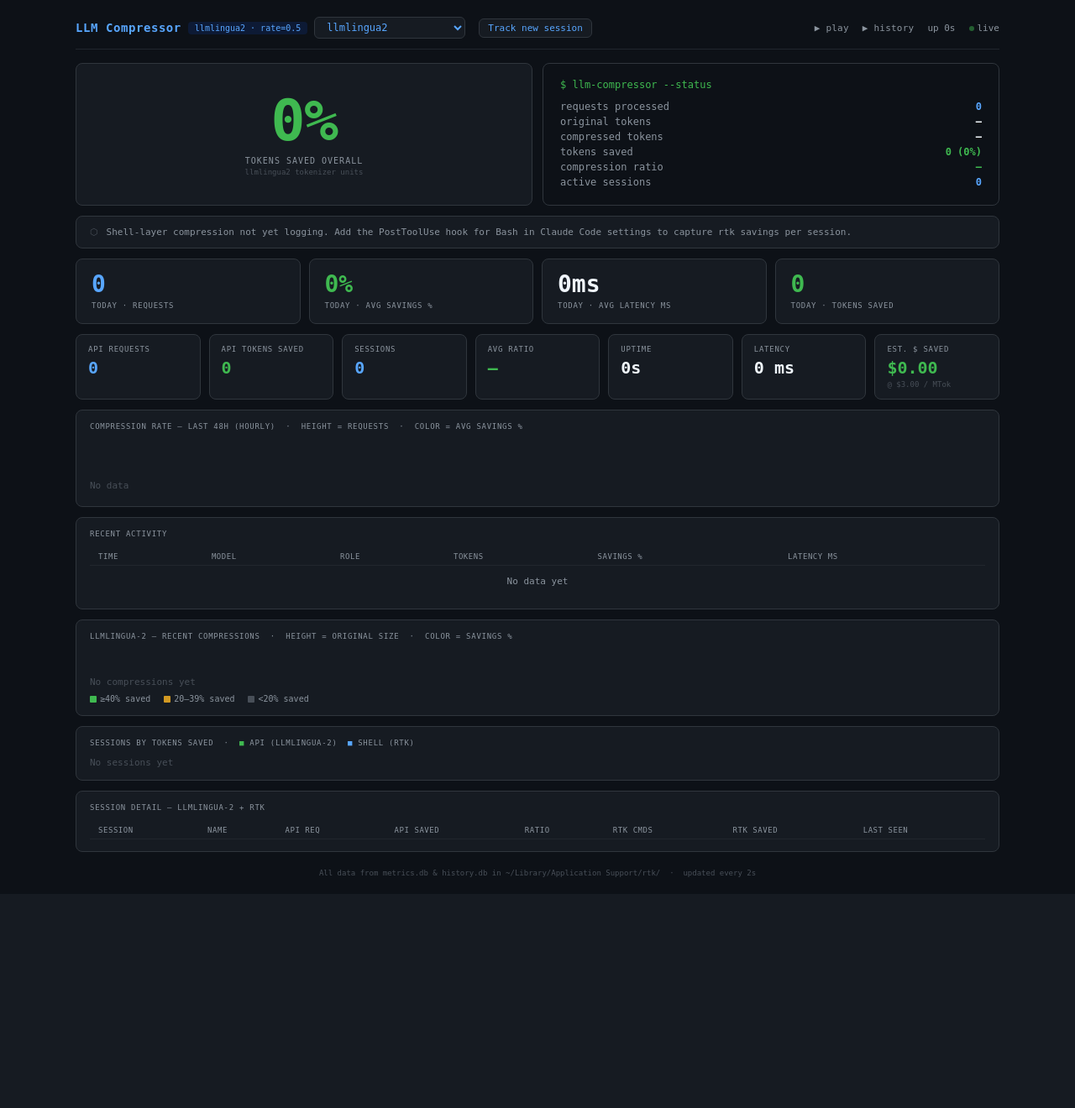
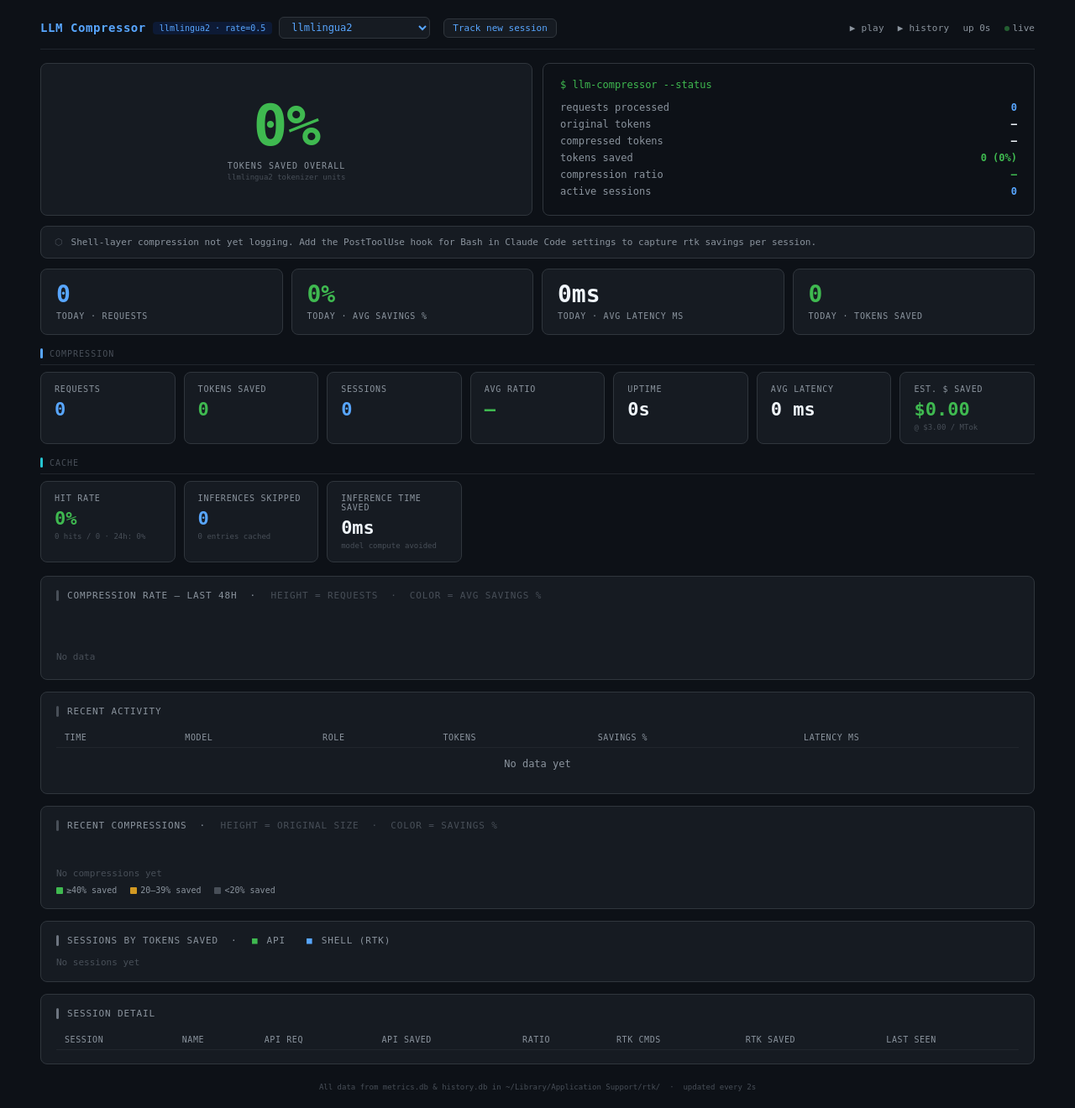
Before and after one commit to jeancsil/llm-compressor, a FastAPI app: page /dashboard in a window 1280 px wide. Shown: the whole page at 84% size. Before the commit the page ends 1045 px from the top, so only its background shows below. Run offline with FastAPI, Linux system fonts and the light colour scheme; data comes from the database, SQL or seed files in the repository; data that the repository does not hold is empty; some libraries are stand-ins or nearby versions.

Commit message:
Compression caching: hybrid memory + SQLite exact-match cache (#3)
* Add cache-key helper for compression caching

* Add compression_cache table and cache_hit column

* Add CompressionCache (memory LRU + SQLite backing)

* Add _cache module global for compression cache

* Record cache_hit flag on compressions rows

* Cache lookups in compress_text; instantiate cache in lifespan

* Report cache hit ratio in /stats

* feat: window cache hit-ratio by deploy marker and last 24h

Avoids diluting the cache hit ratio with the pre-feature backlog of misses:
- set a one-time cache_since meta marker in init_db
- _cache_stats now returns since_deploy and last_24h windows, each with
  hits/total/hit_ratio

* docs: document exact-match cache design decision; add cache hit rate card to dashboard

Explains why exact-match at the message-block level (not chunk-splitting)
is the right granularity for this use case, given the Anthropic API's
stateless resend pattern.

* feat: expand cache metrics — skipped inferences, time saved, entries, role breakdown

/stats cache payload now includes entries count, total inference time saved,
and per-role breakdown (hits, ratio, avg miss latency, time saved). Dashboard
shows two new cards (Inferences Skipped, Inference Time Saved) and a
role-breakdown table mirroring the rtk commands section.

* style: wider layout, larger fonts, category-accented sections, grouped metric cards

- Body max-width 1140→1440px, side padding 20→48px
- Font bumps: labels 9→10px, section titles 9→11px, table text 11→12px
- Metric cards split into Compression (7) and Cache (3) labeled groups
- Colored left-border accents on section titles by category:
  blue=compression, teal=cache, green=rtk, purple=model, gray=activity/sessions

```diff
--- a/templates/dashboard.html
+++ b/templates/dashboard.html
@@ -6,7 +6,7 @@
 <title>LLM Compressor</title>
 <style>
   * { box-sizing: border-box; margin: 0; padding: 0; }
-  body { font-family: 'SF Mono', 'Fira Code', monospace; background: #0d1117; color: #c9d1d9; padding: 20px; max-width: 1140px; margin: 0 auto; }
+  body { font-family: 'SF Mono', 'Fira Code', monospace; background: #0d1117; color: #c9d1d9; padding: 20px 48px; max-width: 1440px; margin: 0 auto; }
 
   /* ── Header ── */
   .header { display: flex; align-items: center; justify-content: space-between; margin-bottom: 16px; padding-bottom: 12px; border-bottom: 1px solid #21262d; }
@@ -31,7 +31,7 @@
   .layer-api   .layer-pct { color: #58a6ff; }
   .layer-sub { font-size: 10px; color: #8b949e; margin-top: 6px; }
   .layer-stats { margin-top: 12px; display: flex; flex-direction: column; gap: 3px; }
-  .layer-stat { display: flex; justify-content: space-between; font-size: 11px; }
+  .layer-stat { display: flex; justify-content: space-between; font-size: 12px; }
   .layer-stat-k { color: #8b949e; }
   .layer-stat-v { color: #c9d1d9; font-weight: 600; }
 
@@ -43,7 +43,7 @@
   .hero-sublabel { font-size: 9px; color: #484f58; margin-top: 3px; }
   .hero-right { background: #0d1117; border: 1px solid #30363d; border-radius: 8px; padding: 18px 20px; }
   .term-prompt { color: #3fb950; margin-bottom: 10px; font-size: 12px; }
-  .term-line { display: flex; gap: 8px; padding: 2px 0; font-size: 12px; }
+  .term-line { display: flex; gap: 8px; padding: 3px 0; font-size: 12px; }
   .term-key { color: #8b949e; flex: 1; white-space: nowrap; }
   .term-val { color: #f0f6fc; font-weight: 600; text-align: right; }
   .term-val.green { color: #3fb950; }
@@ -74,30 +74,46 @@
   @media (max-width: 700px) { .dual-panel-grid { grid-template-columns: 1fr; } }
 
   /* ── Today tiles ── */
-  .tiles { display: grid; grid-template-columns: repeat(4, 1fr); gap: 10px; margin-bottom: 12px; }
+  .tiles { display: grid; grid-template-columns: repeat(4, 1fr); gap: 10px; margin-bottom: 16px; }
   .tile { background: #161b22; border: 1px solid #30363d; border-radius: 8px; padding: 16px 18px; cursor: default; transition: transform .15s, box-shadow .15s; }
   .tile:hover { transform: translateY(-2px); box-shadow: 0 4px 16px rgba(0,0,0,.4); }
   .tile-num { font-size: 28px; font-weight: 800; color: #f0f6fc; line-height: 1; }
   .tile-num.blue  { color: #58a6ff; }
   .tile-num.green { color: #3fb950; }
-  .tile-label { font-size: 9px; color: #8b949e; text-transform: uppercase; letter-spacing: .08em; margin-top: 6px; }
+  .tile-label { font-size: 10px; color: #8b949e; text-transform: uppercase; letter-spacing: .08em; margin-top: 6px; }
+
+  /* ── Card groups ── */
+  .card-group { margin-bottom: 16px; }
+  .card-group-label { font-size: 10px; color: #484f58; text-transform: uppercase; letter-spacing: .1em; padding-bottom: 7px; margin-bottom: 8px; border-bottom: 1px solid #21262d; display: flex; align-items: center; gap: 8px; }
+  .card-group-label::before { content: ''; width: 3px; height: 12px; border-radius: 2px; flex-shrink: 0; }
+  .card-group-label.s-compression::before { background: #58a6ff; }
+  .card-group-label.s-cache::before       { background: #26c5d2; }
 
   /* ── Metric cards ── */
-  .cards { display: grid; grid-template-columns: repeat(7, 1fr); gap: 10px; margin-bottom: 12px; }
-  .card { background: #161b22; border: 1px solid #30363d; border-radius: 8px; padding: 12px 14px; }
-  .card-label { font-size: 9px; color: #8b949e; text-transform: uppercase; letter-spacing: .08em; margin-bottom: 5px; }
-  .card-value { font-size: 20px; font-weight: 700; color: #f0f6fc; }
+  .cards { display: grid; gap: 10px; }
+  .cards.compression-cards { grid-template-columns: repeat(7, 1fr); }
+  .cards.cache-cards        { grid-template-columns: repeat(3, 1fr); max-width: calc((3/7) * 100% + (3/7 - 1) * 10px); }
+  .card { background: #161b22; border: 1px solid #30363d; border-radius: 8px; padding: 14px 16px; }
+  .card-label { font-size: 10px; color: #8b949e; text-transform: uppercase; letter-spacing: .08em; margin-bottom: 6px; }
+  .card-value { font-size: 22px; font-weight: 700; color: #f0f6fc; }
   .card-value.blue  { color: #58a6ff; }
   .card-value.green { color: #3fb950; }
 
   /* ── Shared section ── */
-  .section { background: #161b22; border: 1px solid #30363d; border-radius: 8px; padding: 14px 16px; margin-bottom: 12px; }
-  .section-title { font-size: 9px; color: #8b949e; text-transform: uppercase; letter-spacing: .08em; margin-bottom: 12px; }
+  .section { background: #161b22; border: 1px solid #30363d; border-radius: 8px; padding: 16px 18px; margin-bottom: 14px; }
+  .section-title { font-size: 11px; color: #8b949e; text-transform: uppercase; letter-spacing: .08em; margin-bottom: 13px; display: flex; align-items: center; gap: 10px; }
+  .section-title::before { content: ''; width: 3px; height: 13px; border-radius: 2px; flex-shrink: 0; background: transparent; }
+  .section-title.s-cache::before       { background: #26c5d2; }
+  .section-title.s-rtk::before         { background: #3fb950; }
+  .section-title.s-model::before       { background: #a371f7; }
+  .section-title.s-compression::before { background: #58a6ff; }
+  .section-title.s-activity::before    { background: #484f58; }
+  .section-title.s-sessions::before    { background: #6e7681; }
 
   /* ── rtk command table ── */
-  .cmd-table { width: 100%; border-collapse: collapse; font-size: 11px; }
-  .cmd-table th { text-align: left; color: #8b949e; padding: 4px 8px; border-bottom: 1px solid #21262d; font-weight: normal; font-size: 9px; text-transform: uppercase; letter-spacing: .06em; }
-  .cmd-table td { padding: 6px 8px; border-bottom: 1px solid #21262d; vertical-align: middle; }
+  .cmd-table { width: 100%; border-collapse: collapse; font-size: 12px; }
+  .cmd-table th { text-align: left; color: #8b949e; padding: 5px 8px; border-bottom: 1px solid #21262d; font-weight: normal; font-size: 10px; text-transform: uppercase; letter-spacing: .06em; }
+  .cmd-table td { padding: 7px 8px; border-bottom: 1px solid #21262d; vertical-align: middle; }
   .cmd-table tr:last-child td { border-bottom: none; }
   .cmd-table tr:hover td { background: #1c2128; }
   .cmd-name { color: #c9d1d9; font-family: inherit; }
@@ -141,9 +157,9 @@
   .sess-bar-saved { width: 54px; text-align: right; color: #484f58; flex-shrink: 0; font-size: 10px; }
 
   /* ── Tables ── */
-  table { width: 100%; border-collapse: collapse; font-size: 11px; }
-  th { text-align: left; color: #8b949e; padding: 5px 10px; border-bottom: 1px solid #21262d; font-weight: normal; font-size: 9px; text-transform: uppercase; letter-spacing: .06em; }
-  td { padding: 7px 10px; border-bottom: 1px solid #21262d; vertical-align: middle; }
+  table { width: 100%; border-collapse: collapse; font-size: 12px; }
+  th { text-align: left; color: #8b949e; padding: 6px 10px; border-bottom: 1px solid #21262d; font-weight: normal; font-size: 10px; text-transform: uppercase; letter-spacing: .06em; }
+  td { padding: 8px 10px; border-bottom: 1px solid #21262d; vertical-align: middle; }
   tr:last-child td { border-bottom: none; }
   tr:hover td { background: #1c2128; }
   .badge     { display: inline-block; padding: 2px 7px; border-radius: 4px; font-size: 10px; background: #1a3a4a; color: #58a6ff; }
@@ -155,10 +171,12 @@
   /* ── Footer ── */
   .footer { font-size: 9px; color: #484f58; text-align: center; padding-top: 8px; }
 
-  @media (max-width: 700px) {
+  @media (max-width: 900px) {
+    body { padding: 16px 20px; }
     .layers, .hero-solo { grid-template-columns: 1fr; }
     .tiles { grid-template-columns: repeat(2, 1fr); }
-    .cards { grid-template-columns: repeat(2, 1fr); }
+    .cards.compression-cards { grid-template-columns: repeat(4, 1fr); }
+    .cards.cache-cards        { grid-template-columns: repeat(3, 1fr); max-width: 100%; }
     .layer-pct, .hero-pct { font-size: 48px; }
   }
 
@@ -348,58 +366,92 @@
   </div>
 </div>
 
-<!-- Metric cards (API layer) -->
-<div class="cards">
-  <div class="card"><div class="card-label">API Requests</div><div class="card-value blue"  id="card_requests">—</div></div>
-  <div class="card"><div class="card-label">API Tokens Saved</div><div class="card-value green" id="card_saved">—</div></div>
-  <div class="card"><div class="card-label">Sessions</div><div class="card-value blue"  id="card_sessions">—</div></div>
-  <div class="card"><div class="card-label">Avg Ratio</div><div class="card-value green" id="card_ratio">—</div></div>
-  <div class="card"><div class="card-label">Uptime</div><div class="card-value"          id="card_uptime">—</div></div>
-  <div class="card"><div class="card-label">Latency</div><div class="card-value" id="card_latency">—</div></div>
-  <div class="card">
-    <div class="card-label">Est. $ Saved</div>
-    <div class="card-value green" id="card_cost">—</div>
-    <div style="font-size:9px;color:#484f58;margin-top:3px" id="card_cost_label">@ $3.00 / MTok</div>
+<!-- Card group: Compression -->
+<div class="card-group">
+  <div class="card-group-label s-compression">Compression</div>
+  <div class="cards compression-cards">
+    <div class="card"><div class="card-label">Requests</div><div class="card-value blue" id="card_requests">—</div></div>
+    <div class="card"><div class="card-label">Tokens Saved</div><div class="card-value green" id="card_saved">—</div></div>
+    <div class="card"><div class="card-label">Sessions</div><div class="card-value blue" id="card_sessions">—</div></div>
+    <div class="card"><div class="card-label">Avg Ratio</div><div class="card-value green" id="card_ratio">—</div></div>
+    <div class="card"><div class="card-label">Uptime</div><div class="card-value" id="card_uptime">—</div></div>
+    <div class="card"><div class="card-label">Avg Latency</div><div class="card-value" id="card_latency">—</div></div>
+    <div class="card">
+      <div class="card-label">Est. $ Saved</div>
+      <div class="card-value green" id="card_cost">—</div>
+      <div style="font-size:9px;color:#484f58;margin-top:4px" id="card_cost_label">@ $3.00 / MTok</div>
+    </div>
   </div>
 </div>
 
-<!-- rtk top commands (shown when rtk present) -->
+<!-- Card group: Cache -->
+<div class="card-group">
+  <div class="card-group-label s-cache">Cache</div>
+  <div class="cards cache-cards">
+    <div class="card">
+      <div class="card-label">Hit Rate</div>
+      <div class="card-value green" id="card_cache_ratio">—</div>
+      <div style="font-size:9px;color:#484f58;margin-top:4px" id="card_cache_sub">since deploy</div>
+    </div>
+    <div class="card">
+      <div class="card-label">Inferences Skipped</div>
+      <div class="card-value blue" id="card_cache_hits">—</div>
+      <div style="font-size:9px;color:#484f58;margin-top:4px" id="card_cache_entries">— entries cached</div>
+    </div>
+    <div class="card">
+      <div class="card-label">Inference Time Saved</div>
+      <div class="card-value" id="card_cache_time">—</div>
+      <div style="font-size:9px;color:#484f58;margin-top:4px">model compute avoided</div>
+    </div>
+  </div>
+</div>
+
+<!-- Cache role breakdown -->
+<div class="section" id="cache_section" style="display:none">
+  <div class="section-title s-cache">Hit rate by role</div>
+  <table class="cmd-table">
+    <thead><tr><th>Role</th><th>Hits / Total</th><th>Hit Rate</th><th>Avg miss latency</th><th>Time saved</th></tr></thead>
+    <tbody id="cache_role_body"></tbody>
+  </table>
+</div>
+
+<!-- RTK top commands -->
 <div class="section" id="rtk_section" style="display:none">
-  <div class="section-title">rtk — top commands by tokens saved</div>
+  <div class="section-title s-rtk">Top commands by tokens saved</div>
   <table class="cmd-table">
     <thead><tr><th>Command</th><th>Runs</th><th>Saved</th><th>Avg %</th><th style="width:140px"></th></tr></thead>
     <tbody id="rtk_cmd_body"></tbody>
   </table>
 </div>
 
-<!-- Row 2: Model comparison -->
+<!-- Model comparison -->
 <div class="section" id="model_section" style="display:none">
-  <div class="section-title">Model comparison</div>
+  <div class="section-title s-model">Model comparison</div>
   <table>
     <thead><tr><th>Model</th><th style="width:200px">Requests</th><th>Savings %</th><th>Latency ms</th></tr></thead>
     <tbody id="model_body"></tbody>
   </table>
 </div>
 
-<!-- Row 3: 48h timeseries -->
+<!-- 48h timeseries -->
 <div class="section">
-  <div class="section-title">compression rate — last 48h (hourly) &nbsp;·&nbsp; height = requests &nbsp;·&nbsp; color = avg savings %</div>
+  <div class="section-title s-activity">Compression rate — last 48h &nbsp;·&nbsp; <span style="color:#484f58;font-weight:normal">height = requests &nbsp;·&nbsp; color = avg savings %</span></div>
   <div id="ts_chart" class="ts-chart"><span class="spark-empty">No data</span></div>
   <div id="ts_labels" class="ts-labels"></div>
 </div>
 
-<!-- Row 4: Recent activity -->
+<!-- Recent activity -->
 <div class="section">
-  <div class="section-title">Recent activity</div>
+  <div class="section-title s-activity">Recent activity</div>
   <table>
     <thead><tr><th>Time</th><th>Model</th><th>Role</th><th>Tokens</th><th>Savings %</th><th>Latency ms</th></tr></thead>
     <tbody id="recent_body"></tbody>
   </table>
 </div>
 
-<!-- LLMLingua sparkline -->
+<!-- Compressions sparkline -->
 <div class="section">
-  <div class="section-title">LLMLingua-2 — recent compressions &nbsp;·&nbsp; height = original size &nbsp;·&nbsp; color = savings %</div>
+  <div class="section-title s-activity">Recent compressions &nbsp;·&nbsp; <span style="color:#484f58;font-weight:normal">height = original size &nbsp;·&nbsp; color = savings %</span></div>
   <div id="sparkline" class="sparkline"><span class="spark-empty">No compressions yet</span></div>
   <div class="spark-legend">
     <span><span class="leg-dot" style="background:#3fb950"></span>&#x2265;40% saved</span>
@@ -410,13 +462,13 @@
 
 <!-- Session efficiency bars -->
 <div class="section">
-  <div class="section-title">Sessions by tokens saved &nbsp;·&nbsp; <span style="color:#3fb950">■</span> API (LLMLingua-2) &nbsp;<span style="color:#58a6ff">■</span> Shell (rtk)</div>
+  <div class="section-title s-sessions">Sessions by tokens saved &nbsp;·&nbsp; <span style="color:#3fb950">■</span> API &nbsp;<span style="color:#58a6ff">■</span> Shell (rtk)</div>
   <div id="sess_bars" class="sess-bars"><span class="spark-empty">No sessions yet</span></div>
 </div>
 
 <!-- Session detail table -->
 <div class="section">
-  <div class="section-title">Session detail — LLMLingua-2 + rtk</div>
+  <div class="section-title s-sessions">Session detail</div>
   <table>
     <thead><tr><th>Session</th><th>Name</th><th>API Req</th><th>API Saved</th><th>Ratio</th><th>RTK Cmds</th><th>RTK Saved</th><th>Last seen</th></tr></thead>
     <tbody id="sessions_body"></tbody>
@@ -425,18 +477,18 @@
 
 <!-- Prompt compression history (session dashboards only) -->
 <div class="section" id="prompt_section" style="display:none">
-  <div class="section-title" style="display:flex;align-items:center;gap:10px">
+  <div class="section-title s-compression">
     Prompt compression history
-    <span id="prompt_count" style="color:#484f58;font-size:9px"></span>
+    <span id="prompt_count" style="color:#484f58;font-size:10px;text-transform:none;letter-spacing:0"></span>
   </div>
   <div id="prompt_list"><span class="spark-empty">No compressions yet</span></div>
 </div>
 
 <!-- RTK command history (session dashboards only) -->
 <div class="section" id="rtk_cmd_section" style="display:none">
-  <div class="section-title" style="display:flex;align-items:center;gap:10px">
-    RTK shell command history
-    <span id="rtk_cmd_count" style="color:#484f58;font-size:9px"></span>
+  <div class="section-title s-rtk">
+    Shell command history
+    <span id="rtk_cmd_count" style="color:#484f58;font-size:10px;text-transform:none;letter-spacing:0"></span>
   </div>
   <table>
     <thead><tr><th>Time</th><th>Command</th><th>Tokens in</th><th>Saved</th><th>%</th></tr></thead>
@@ -785,6 +837,49 @@
       document.getElementById('card_cost_label').textContent = '@ $' + d.cost_per_mtok.toFixed(2) + ' / MTok';
     }
 
+    // ── Cache cards ──
+    if (d.cache) {
+      const sd  = d.cache.since_deploy;
+      const h24 = d.cache.last_24h;
+
+      const pct = Math.round((sd.hit_ratio || 0) * 100);
+      document.getElementById('card_cache_ratio').textContent = pct + '%';
+      document.getElementById('card_cache_sub').textContent =
+        sd.hits + ' hits / ' + sd.total + ' · 24h: ' + Math.round((h24.hit_ratio || 0) * 100) + '%';
+
+      document.getElementById('card_cache_hits').textContent = fmt(sd.hits);
+      document.getElementById('card_cache_entries').textContent =
+        fmt(d.cache.entries || 0) + ' entr' + ((d.cache.entries === 1) ? 'y' : 'ies') + ' cached';
+
+      const ms = d.cache.time_saved_ms || 0;
+      const timeFmt = ms >= 60000
+        ? Math.floor(ms / 60000) + 'm ' + Math.floor((ms % 60000) / 1000) + 's'
+        : ms >= 1000 ? (ms / 1000).toFixed(1) + 's' : ms + 'ms';
+      document.getElementById('card_cache_time').textContent = timeFmt;
+
+      // Role breakdown table
+      const byRole = d.cache.by_role || {};
+      const roles = Object.entries(byRole);
+      if (roles.length > 0) {
+        document.getElementById('cache_section').style.display = 'block';
+        document.getElementById('cache_role_body').innerHTML = roles.map(([role, r]) => {
+          const badge = role === 'system'
+            ? '<span style="font-size:10px;border-radius:3px;padding:1px 5px;background:#0d1a35;color:#58a6ff;border:1px solid #1e2f50">system</span>'
+            : '<span style="font-size:10px;border-radius:3px;padding:1px 5px;background:#0f1e14;color:#aed6ae;border:1px solid #1e3a2a">user</span>';
+          const rPct = Math.round((r.hit_ratio || 0) * 100);
+          const rMs  = r.time_saved_ms || 0;
+          const rFmt = rMs >= 1000 ? (rMs / 1000).toFixed(1) + 's' : rMs + 'ms';
+          return '<tr>'
+            + '<td>' + badge + '</td>'
+            + '<td class="muted">' + fmt(r.hits) + ' / ' + fmt(r.total) + '</td>'
+            + '<td class="green">' + rPct + '%</td>'
+            + '<td class="muted">' + r.avg_miss_latency_ms + ' ms</td>'
+            + '<td class="green">' + rFmt + '</td>'
+            + '</tr>';
+        }).join('');
+      }
+    }
+
     // ── Row 4: Recent activity table ──
     if (d.recent && d.recent.length > 0) {
       document.getElementById('recent_body').innerHTML = d.recent.slice(0, 10).map(function(row) {
```
Also changed, not shown: proxy.py (+210 -7 lines), tests/test_cache.py (added, +162 -0 lines), README.md.
